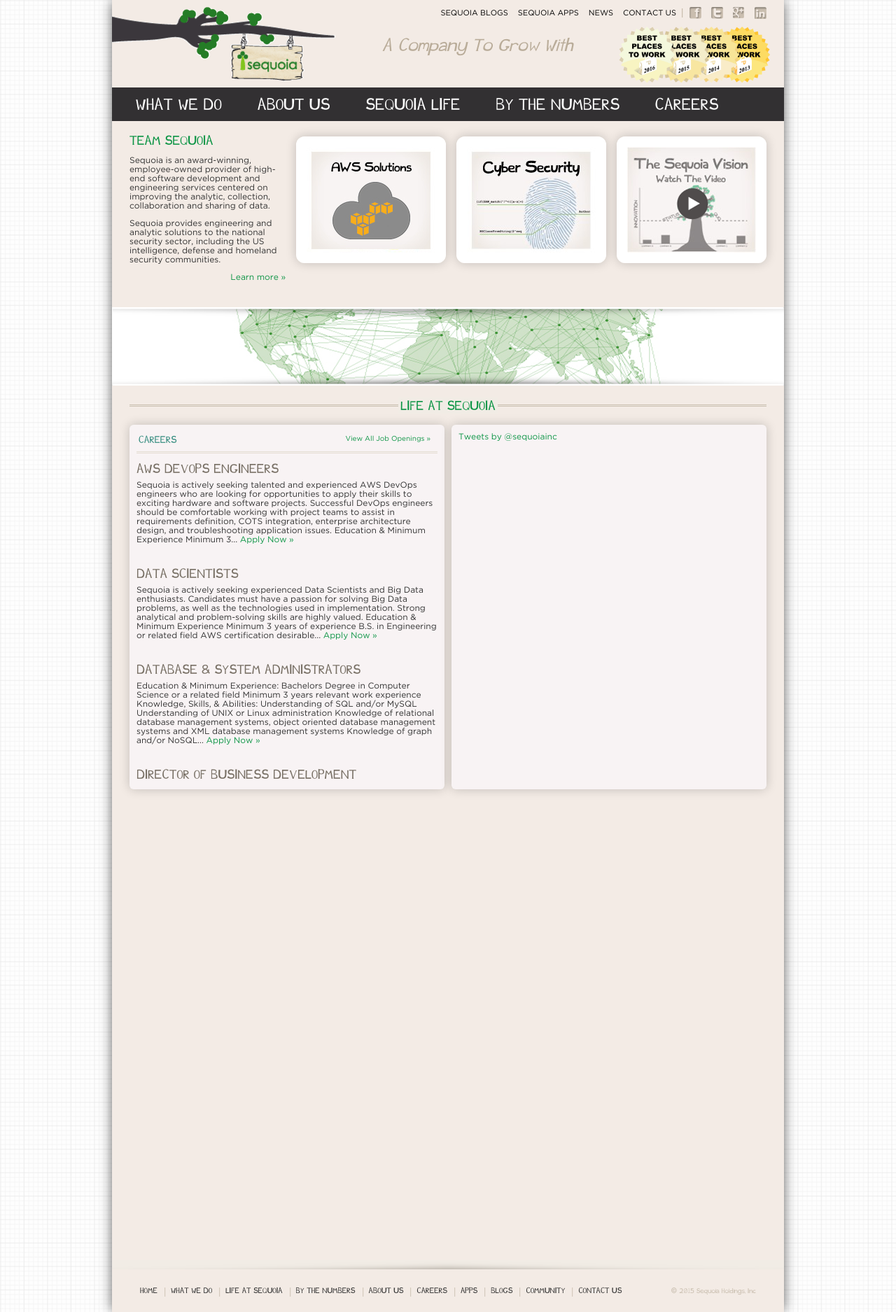
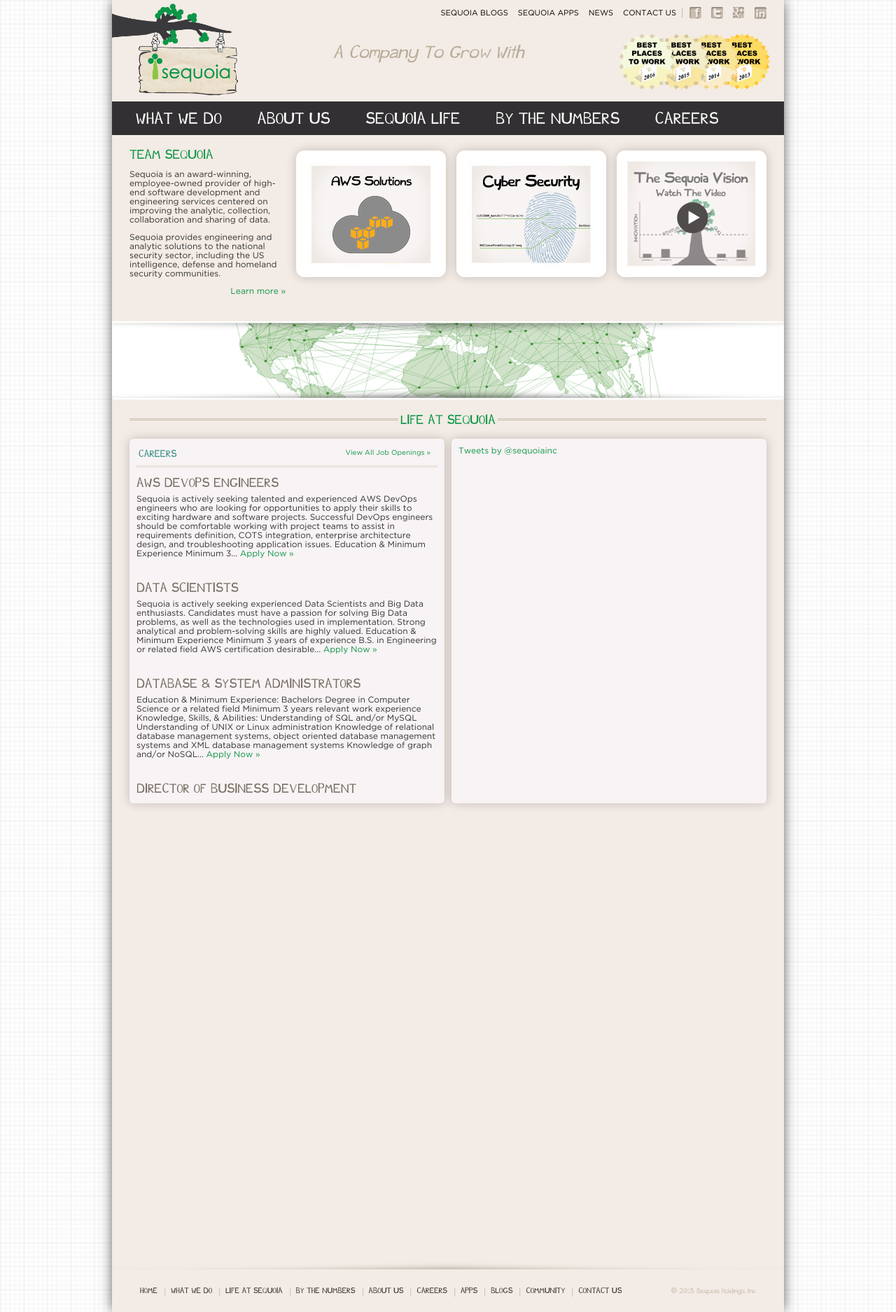
Before and after one commit to sequoiainc/www.sequoiainc.com, a Jekyll site: the page built from index.html, in a window 1280 px wide. Shown: the whole page at 70% size. Built offline with Jekyll 4.4.1, drawn with Linux system fonts in a browser that asks for light colours; comment, search, counter and statistics services are not loaded.

Commit message:
add new header images

```diff
--- a/_sass/layout/_header.scss
+++ b/_sass/layout/_header.scss
@@ -12,20 +12,30 @@
 }
 
 .layout-logo {
-  background: image_url('main-logo-static.gif') no-repeat;
+  background-image: image_url('logo-Apr2016-v2.png');
+  background-repeat: no-repeat;
   display: block;
-  height: 120px;
+  height: 140px;
   margin: 0;
   order: 1;
   overflow: hidden;
   text-indent: -9999px;
-  width: 320px;
+  width: 180px;
+  background-size: contain;
 
   a {
     display: block;
     height: 100%;
     position: relative;
     z-index: 1;
+  }
+
+  @media only screen and (-webkit-min-device-pixel-ratio: 1.5) {
+    background-image: image_url('logo-Apr2016-v2@2x.png');
+  }
+
+  @media only screen and (-webkit-min-device-pixel-ratio: 3) {
+    background-image: image_url('logo-Apr2016-v2@3x.png');
   }
 }
 
@@ -127,16 +137,12 @@
 }
 
 .layout-best_places {
-  display: none;
+  display: block;
   order: 2;
   padding-right: 20px;
   padding-top: 28px;
 
-  @media (min-width: 445px) {
-    display: block;
-  }
-
-  @media (min-width: 748px) {
+  @media (min-width: 744px) {
     order: 3;
   }
 }
@@ -149,7 +155,7 @@
   &:nth-child(1) {
     z-index: 4;
 
-    @media (min-width: 580px) and (max-width: 748px) {
+    @media (min-width: 580px) and (max-width: 743px) {
       margin-right: -35px;
     }
 
@@ -163,7 +169,7 @@
     margin-right: -40px;
     z-index: 3;
 
-    @media (min-width: 580px) and (max-width: 748px) {
+    @media (min-width: 580px) and (max-width: 743px) {
       display: inline-block;
     }
 
@@ -177,7 +183,7 @@
     margin-right: -40px;
     z-index: 2;
 
-    @media (min-width: 580px) and (max-width: 748px) {
+    @media (min-width: 580px) and (max-width: 743px) {
       display: inline-block;
     }
 
@@ -190,7 +196,7 @@
     display: none;
     z-index: 1s;
 
-    @media (min-width: 580px) and (max-width: 748px) {
+    @media (min-width: 580px) and (max-width: 743px) {
       display: inline-block;
     }
 
```
Also changed, not shown: assets/images/logo-Apr2016-v2.png (added), assets/images/logo-Apr2016-v2@2x.png (added), assets/images/logo-Apr2016-v2@3x.png (added), assets/js/jquery.main.js.
